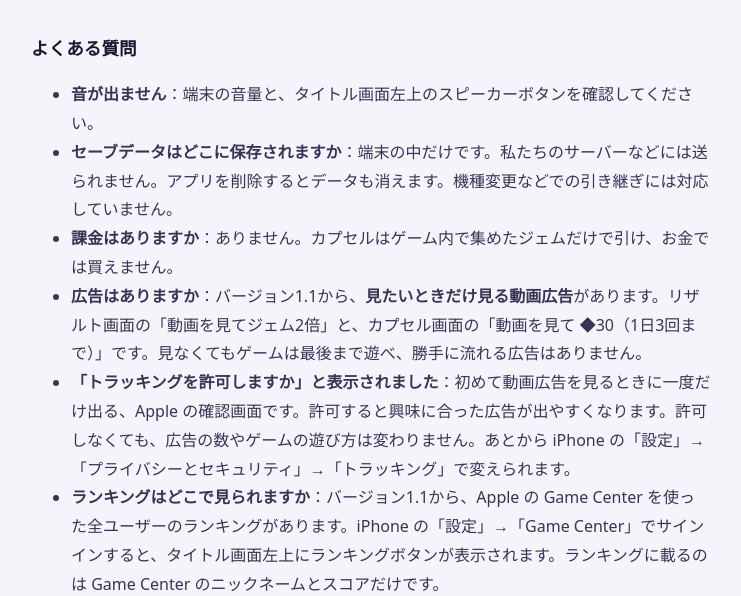
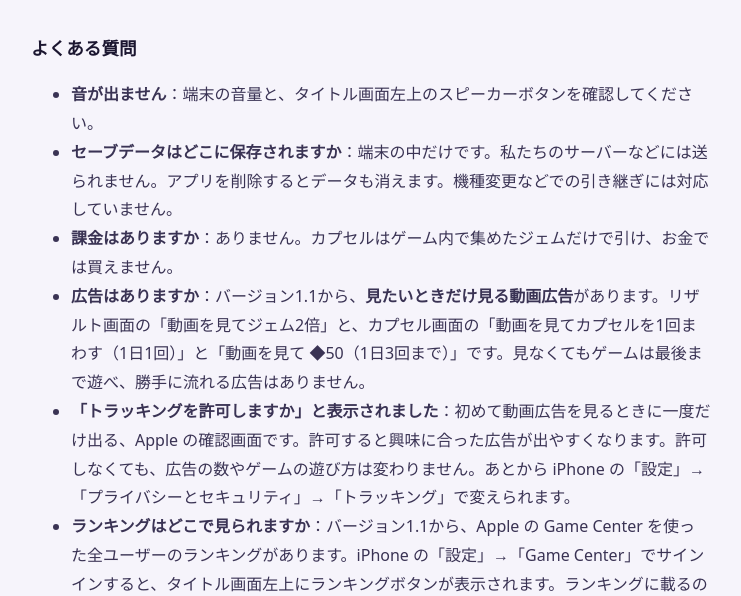
Before and after one commit to psycho-plus/prismrush, a plain HTML site: page index.html in a window 1280 px wide. Shown: the part 158-754 px from the top of the page, without its empty margins (269-1010 px from the left). Drawn offline with Linux system fonts and the light colour scheme.

Commit message:
FAQ: daily free capsule and 50-gem video reward
Co-Authored-By: Claude Opus 5.5 <noreply@anthropic.com>

```diff
--- a/index.html
+++ b/index.html
@@ -23,7 +23,7 @@
     <li><b>音が出ません</b>：端末の音量と、タイトル画面左上のスピーカーボタンを確認してください。</li>
     <li><b>セーブデータはどこに保存されますか</b>：端末の中だけです。私たちのサーバーなどには送られません。アプリを削除するとデータも消えます。機種変更などでの引き継ぎには対応していません。</li>
     <li><b>課金はありますか</b>：ありません。カプセルはゲーム内で集めたジェムだけで引け、お金では買えません。</li>
-    <li><b>広告はありますか</b>：バージョン1.1から、<b>見たいときだけ見る動画広告</b>があります。リザルト画面の「動画を見てジェム2倍」と、カプセル画面の「動画を見て ◆30（1日3回まで）」です。見なくてもゲームは最後まで遊べ、勝手に流れる広告はありません。</li>
+    <li><b>広告はありますか</b>：バージョン1.1から、<b>見たいときだけ見る動画広告</b>があります。リザルト画面の「動画を見てジェム2倍」と、カプセル画面の「動画を見てカプセルを1回まわす（1日1回）」と「動画を見て ◆50（1日3回まで）」です。見なくてもゲームは最後まで遊べ、勝手に流れる広告はありません。</li>
     <li><b>「トラッキングを許可しますか」と表示されました</b>：初めて動画広告を見るときに一度だけ出る、Apple の確認画面です。許可すると興味に合った広告が出やすくなります。許可しなくても、広告の数やゲームの遊び方は変わりません。あとから iPhone の「設定」→「プライバシーとセキュリティ」→「トラッキング」で変えられます。</li>
     <li><b>ランキングはどこで見られますか</b>：バージョン1.1から、Apple の Game Center を使った全ユーザーのランキングがあります。iPhone の「設定」→「Game Center」でサインインすると、タイトル画面左上にランキングボタンが表示されます。ランキングに載るのは Game Center のニックネームとスコアだけです。</li>
     <li><b>ランキングに自分のスコアが載りません</b>：Game Center にサインインしているか確認してください。スコアは1回遊ぶごとに送られ、自己ベストがランキングに載ります。通信できないときは反映されません。</li>
```
